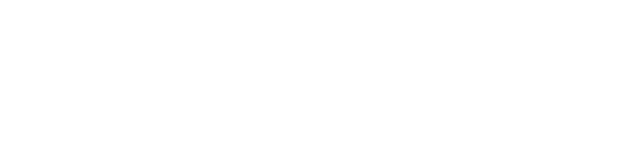
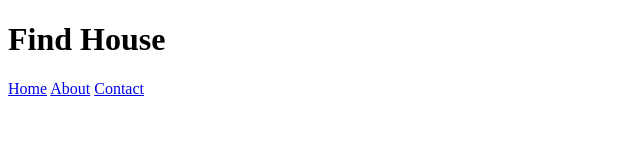
Before and after one commit to adeshina-abdulrokeeb/findhouse-project, a plain HTML site: page index.html in a window 1280 px wide. Shown: the whole page, without its empty margins (0-640 px from the left). Drawn offline with Linux system fonts and the light colour scheme.

Commit message:
first commit of the findhouse project

```diff
--- a/home.html
+++ b/index.html
@@ -7,7 +7,14 @@
 </head>
 <body>
   <header>
-    <div></div>
+    <div>
+      <h1>Find House</h1>
+      <nav>
+        <a href="index.html">Home</a>
+        <a href="about.html">About</a>
+        <a href="contact.html">Contact</a>
+      </nav>
+    </div>
   </header>
 </body>
 </html>
```
